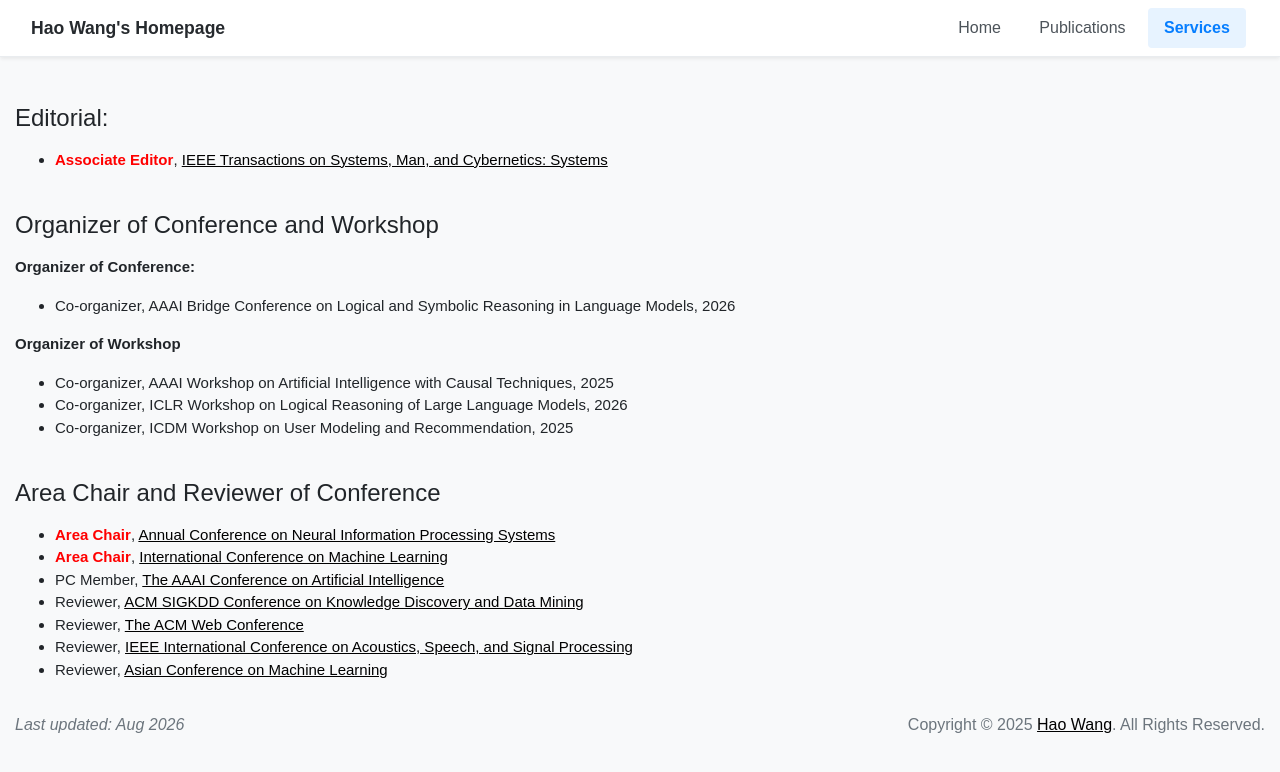
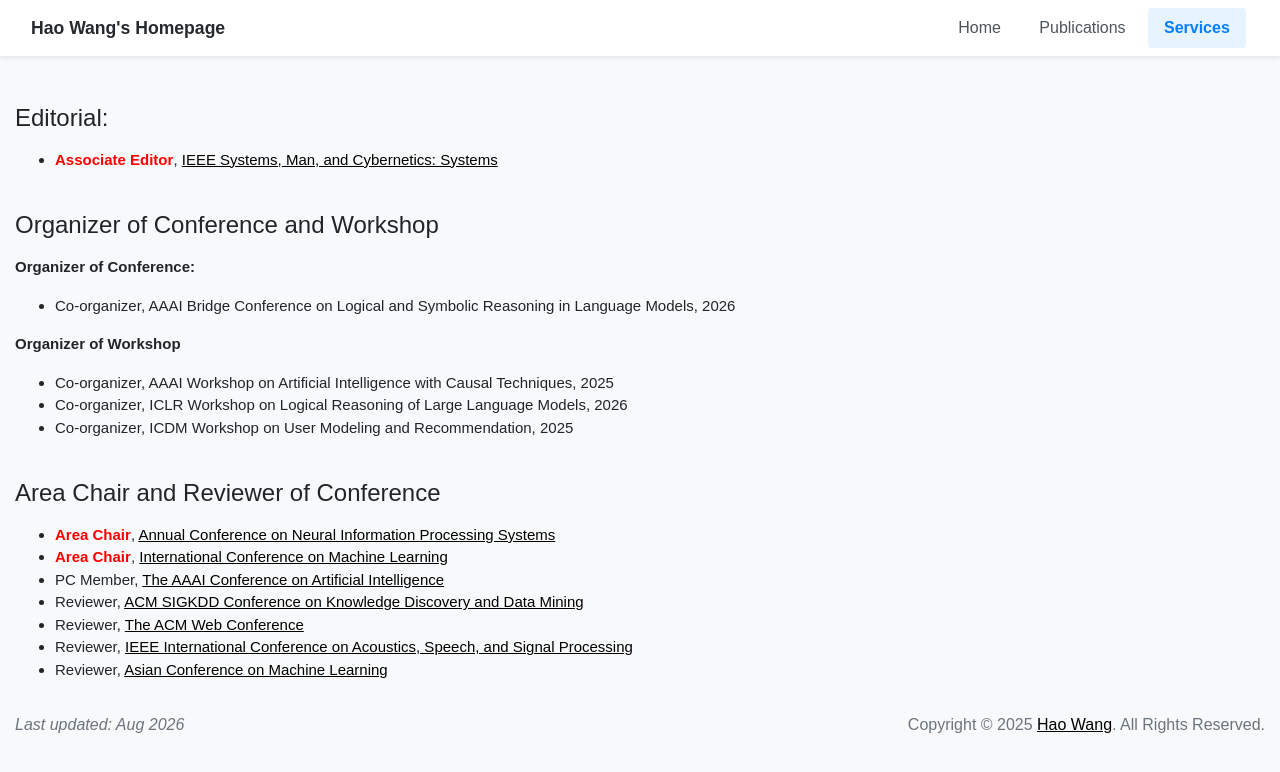
Before and after one commit to haowangzju/haowangzju.github.io, a Jekyll site: the page built from pages/service.html, in a window 1280 px wide. Shown: the top 772 px of the page. Built offline with Jekyll 4.4.1, drawn with Linux system fonts in a browser that asks for light colours; a style sheet for code colours, icons or effects is not loaded.

Commit message:
Update journal title for Associate Editor listing

```diff
--- a/pages/service.html
+++ b/pages/service.html
@@ -11,7 +11,7 @@
         <h4 class="pt-4">Editorial:</h4>
         <div class="mt-3">
             <ul style="font-size: 15px;">
-                <li><strong style="color: red;">Associate Editor</strong>, <a href="https://ieeexplore.ieee.org/xpl/RecentIssue.jsp?punumber=6221021" target="_blank">IEEE Transactions on Systems, Man, and Cybernetics: Systems</a></li>
+                <li><strong style="color: red;">Associate Editor</strong>, <a href="https://ieeexplore.ieee.org/xpl/RecentIssue.jsp?punumber=6221021" target="_blank">IEEE Systems, Man, and Cybernetics: Systems</a></li>
             </ul>
         </div>
 
```
